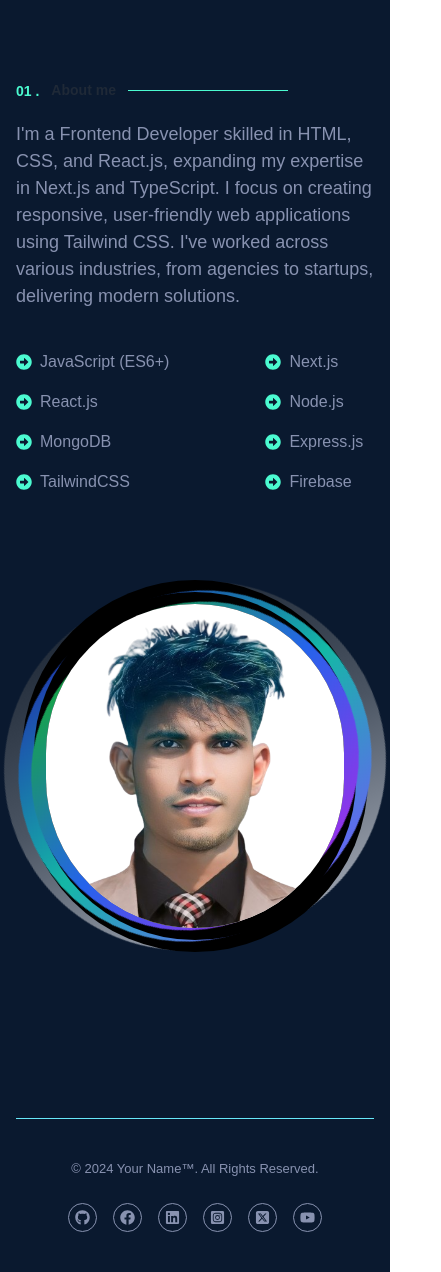
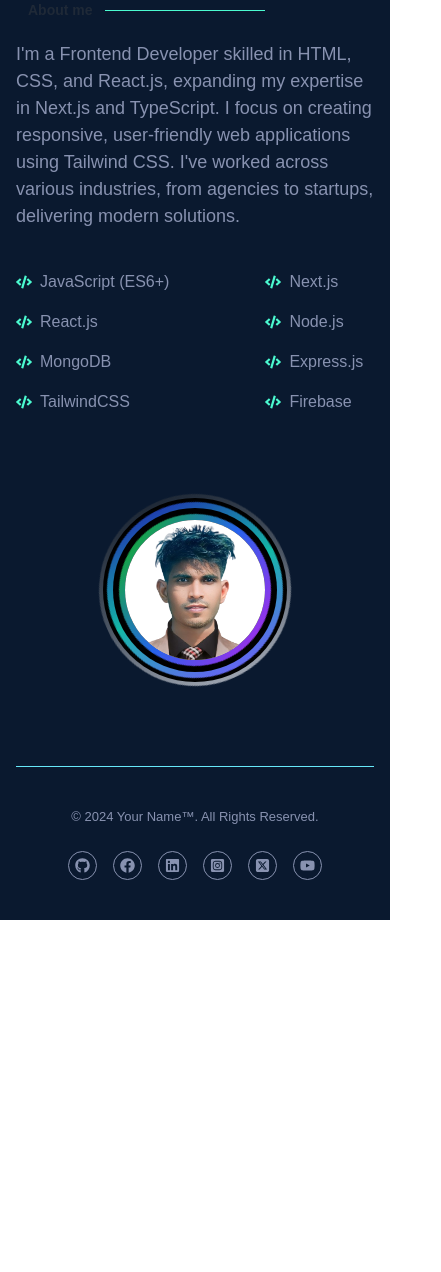
Before and after one commit to yeasinmiah1272001/devportfolio, a React (Vite) app: page /about in a window 390 px wide. Shown: the whole page, 441 px wide, since content can reach past the window. After the commit the page ends 920 px from the top, so only its background shows below. Built offline with nearby package versions, Linux system fonts and the light colour scheme.

Commit message:
full responsive

```diff
--- a/src/Component/About/About.jsx
+++ b/src/Component/About/About.jsx
@@ -1,4 +1,5 @@
-import { FaArrowAltCircleRight } from "react-icons/fa";
+import { FaCode } from "react-icons/fa";
+
 import Container from "../Container/Container";
 import SectionTitle from "../SectionTitle/SectionTitle";
 import { yeasin } from "../../assets";
@@ -7,8 +8,8 @@ import AnimatedBorder from "../AnimatedBorder/AnimatedBorder";
 const About = () => {
   return (
     <div>
-      <Container id="about" className="py-20 lg:px-20">
-        <SectionTitle titleNo={"01 ."} title={"About me"} />
+      <Container id="about" className=" lg:px-20">
+        <SectionTitle title={"About me"} />
         <div className="flex flex-col lg:flex-row justify-between items-center lg:items-start gap-10 lg:gap-20">
           {/* Left Side - Text and Skills */}
           <div className="lg:w-2/3 w-full">
@@ -24,25 +25,25 @@ const About = () => {
               {/* Left List - Skills */}
               <div className="space-y-4">
                 <div className="flex gap-2 items-center">
-                  <FaArrowAltCircleRight className="text-designColor" />
+                  <FaCode className="text-designColor" />
                   <a href="" className="hover:text-lightText text-darkText">
                     JavaScript (ES6+)
                   </a>
                 </div>
                 <div className="flex gap-2 items-center">
-                  <FaArrowAltCircleRight className="text-designColor" />
+                  <FaCode className="text-designColor" />
                   <a href="" className="hover:text-lightText text-darkText">
                     React.js
                   </a>
                 </div>
                 <div className="flex gap-2 items-center">
-                  <FaArrowAltCircleRight className="text-designColor" />
+                  <FaCode className="text-designColor" />
                   <a href="" className="hover:text-lightText text-darkText">
                     MongoDB
                   </a>
                 </div>
                 <div className="flex gap-2 items-center">
-                  <FaArrowAltCircleRight className="text-designColor" />
+                  <FaCode className="text-designColor" />
                   <a href="" className="hover:text-lightText text-darkText">
                     TailwindCSS
                   </a>
@@ -52,25 +53,25 @@ const About = () => {
               {/* Right List - More Skills */}
               <div className="space-y-4">
                 <div className="flex gap-2 items-center">
-                  <FaArrowAltCircleRight className="text-designColor" />
+                  <FaCode className="text-designColor" />
                   <a href="" className="hover:text-lightText text-darkText">
                     Next.js
                   </a>
                 </div>
                 <div className="flex gap-2 items-center">
-                  <FaArrowAltCircleRight className="text-designColor" />
+                  <FaCode className="text-designColor" />
                   <a href="" className="hover:text-lightText text-darkText">
                     Node.js
                   </a>
                 </div>
                 <div className="flex gap-2 items-center">
-                  <FaArrowAltCircleRight className="text-designColor" />
+                  <FaCode className="text-designColor" />
                   <a href="" className="hover:text-lightText text-darkText">
                     Express.js
                   </a>
                 </div>
                 <div className="flex gap-2 items-center">
-                  <FaArrowAltCircleRight className="text-designColor" />
+                  <FaCode className="text-designColor" />
                   <a href="" className="hover:text-lightText text-darkText">
                     Firebase
                   </a>
--- a/src/Component/AnimatedBorder/AnimatedBorder.jsx
+++ b/src/Component/AnimatedBorder/AnimatedBorder.jsx
@@ -4,28 +4,32 @@ import { yeasin } from "../../assets";
 const AnimatedBorder = () => {
   return (
     <div className="flex items-center justify-center">
-      <div className="relative w-96 h-96 p-3">
+      <div className="relative w-48 h-48 sm:w-64 sm:h-64 md:w-80 md:h-80 lg:w-96 lg:h-96 p-2 sm:p-3">
         {/* Outer rotating border */}
         <div className="absolute inset-0 rounded-full animate-spin-slow">
           <div className="w-full h-full rounded-full bg-gradient-to-r from-gray-800 via-gray-600 to-gray-400 animate-gradient-x"></div>
         </div>
-        <div className="absolute inset-[6px] bg-black rounded-full"></div>
+        <div className="absolute inset-[4px] sm:inset-[6px] bg-black rounded-full"></div>
 
         {/* Middle rotating border */}
-        <div className="absolute inset-[12px] rounded-full animate-spin-reverse-slow">
+        <div className="absolute inset-[8px] sm:inset-[12px] rounded-full animate-spin-reverse-slow">
           <div className="w-full h-full rounded-full bg-gradient-to-r from-blue-800 via-teal-500 to-indigo-500 animate-gradient-xy"></div>
         </div>
-        <div className="absolute inset-[18px] bg-black rounded-full"></div>
+        <div className="absolute inset-[14px] sm:inset-[18px] bg-black rounded-full"></div>
 
         {/* Inner rotating border */}
-        <div className="absolute inset-[24px] rounded-full animate-spin-slower">
+        <div className="absolute inset-[20px] sm:inset-[24px] rounded-full animate-spin-slower">
           <div className="w-full h-full rounded-full bg-gradient-to-r from-green-600 via-blue-600 to-purple-600 animate-gradient-y"></div>
         </div>
-        <div className="absolute inset-[30px] bg-black rounded-full"></div>
+        <div className="absolute inset-[26px] sm:inset-[30px] bg-black rounded-full"></div>
 
         {/* Image container */}
-        <div className="absolute bg-white inset-[30px] rounded-full flex items-center justify-center overflow-hidden">
-          <img src={yeasin} alt="Center Image" className="rounded-full p-3" />
+        <div className="absolute bg-white inset-[26px] sm:inset-[30px] rounded-full flex items-center justify-center overflow-hidden">
+          <img
+            src={yeasin}
+            alt="Center Image"
+            className="rounded-full p-2 sm:p-3"
+          />
         </div>
       </div>
     </div>
--- a/src/Component/Banner/Banner.jsx
+++ b/src/Component/Banner/Banner.jsx
@@ -18,7 +18,7 @@ const Banner = () => {
       <LeftSiteNavbar></LeftSiteNavbar>
       <Container
         id="home"
-        className="py-10 md:py-20 flex flex-col gap-4 lg:gap-4 lg:px-20"
+        className="py-10 md:py-32 flex flex-col gap-4 lg:gap-4 lg:px-20"
       >
         <motion.div
           initial={{ y: 10, opacity: 0 }}
--- a/src/Component/Footer/Footer.jsx
+++ b/src/Component/Footer/Footer.jsx
@@ -1,22 +1,59 @@
-import React from 'react';
-import { FaFacebook, FaGithub, FaInstagramSquare, FaLinkedin, FaYoutube } from 'react-icons/fa';
-import Container from '../Container/Container';
-import { FaSquareXTwitter } from 'react-icons/fa6';
+import React from "react";
+import {
+  FaFacebook,
+  FaGithub,
+  FaInstagramSquare,
+  FaLinkedin,
+  FaYoutube,
+} from "react-icons/fa";
+import Container from "../Container/Container";
+import { FaSquareXTwitter } from "react-icons/fa6";
 
 const Fotter = () => {
   return (
     <Container className={"lg:gap-4 lg:px-20"}>
       <footer className="mt-20 flex flex-col lg:flex-row items-center justify-between py-10 border-t border-cyan-300 ">
-                        <span className="lg:text-[14px] text-[13px] text-darkText" >© 2024 <a>Your Name™</a>. All Rights Reserved.</span>
-                        <div className='flex items-center gap-4 lg:mt-0 mt-6'>
-                              <a href="https://github.com/shahin-alom82" className='text-darkText border border-darkText py-1.5 px-1.5 rounded-full'><FaGithub size={15} /></a>
-                              <a href="https://www.facebook.com/mdshahinalom.mdshahinalom.92" className='text-darkText border border-darkText py-1.5 px-1.5 rounded-full'><FaFacebook size={15} /></a>
-                              <a href="https://www.linkedin.com/in/md-shahin-alom-004797328/" className='text-darkText border border-darkText py-1.5 px-1.5 rounded-full'><FaLinkedin size={15} /></a>
-                              <a href="https://www.instagram.com/sa3511371/" className='text-darkText border border-darkText py-1.5 px-1.5 rounded-full'><FaInstagramSquare size={15} /></a>
-                              <a href="https://x.com/ShahinAlom60364" className='text-darkText border border-darkText py-1.5 px-1.5 rounded-full'><FaSquareXTwitter size={15} /></a>
-                              <a href="https://www.youtube.com/" className='text-darkText border border-darkText py-1.5 px-1.5 rounded-full'><FaYoutube size={15} /></a>
+        <span className="lg:text-[14px] text-[13px] text-darkText">
+          © 2024 <a>Your Name™</a>. All Rights Reserved.
+        </span>
+        <div className="flex items-center gap-4 lg:mt-0 mt-6">
+          <a
+            href="https://github.com/yeasinmiah1272001"
+            className="text-darkText border border-darkText py-1.5 px-1.5 rounded-full"
+          >
+            <FaGithub size={15} />
+          </a>
+          <a
+            href="https://www.facebook.com/ysm.yasin.5"
+            className="text-darkText border border-darkText py-1.5 px-1.5 rounded-full"
+          >
+            <FaFacebook size={15} />
+          </a>
+          <a
+            href="https://www.linkedin.com/in/yeasin-miah-198b5829a/"
+            className="text-darkText border border-darkText py-1.5 px-1.5 rounded-full"
+          >
+            <FaLinkedin size={15} />
+          </a>
+          <a
+            href="https://www.linkedin.com/in/yeasin-miah-198b5829a/"
+            className="text-darkText border border-darkText py-1.5 px-1.5 rounded-full"
+          >
+            <FaInstagramSquare size={15} />
+          </a>
+          <a
+            href="https://www.linkedin.com/in/yeasin-miah-198b5829a/"
+            className="text-darkText border border-darkText py-1.5 px-1.5 rounded-full"
+          >
+            <FaSquareXTwitter size={15} />
+          </a>
+          <a
+            href="https://www.linkedin.com/in/yeasin-miah-198b5829a/"
+            className="text-darkText border border-darkText py-1.5 px-1.5 rounded-full"
+          >
+            <FaYoutube size={15} />
+          </a>
         </div>
-
       </footer>
     </Container>
   );
--- a/src/Component/Header/Header.jsx
+++ b/src/Component/Header/Header.jsx
@@ -27,7 +27,7 @@ const Header = () => {
   };
 
   return (
-    <div className="h-20 shadow-lg shadow-designColor/10 px-4 lg:px-20 sticky top-0 z-50 bg-[#0A192F]">
+    <div className="h-20 shadow-lg overflow-hidden shadow-designColor/10 px-4 lg:px-20  fixed w-full top-0 z-30 bg-[#0A192F]">
       <div className="max-w-[1440px] mx-auto flex items-center h-full justify-between">
         {/* Logo */}
         <img src={logo} alt="logo" className="h-24 py-3 w-28 cursor-pointer" />
--- a/src/Component/Home/Home.jsx
+++ b/src/Component/Home/Home.jsx
@@ -14,6 +14,7 @@ const Home = () => {
     <main className="font-fontFamily min-h-screen overflow-hidden  text-lightText">
       <Design />
       <Header />
+
       <Banner />
       <About />
       <Skils />
--- a/src/Component/LeftSiteNavbar/LeftSiteNavbar.jsx
+++ b/src/Component/LeftSiteNavbar/LeftSiteNavbar.jsx
@@ -6,7 +6,7 @@ import { IoLogoGithub } from "react-icons/io";
 
 const LeftSiteNavbar = () => {
   return (
-    <div className="fixed hidden md:block mt-20 px-8">
+    <div className="fixed hidden md:block mt-32 px-8">
       <ul className="space-y-6 ">
         <div className="border border-gray-500 px-2 py-2 rounded-full hover:border hover:border-designColor hover:text-designColor duration-500 cursor-pointer">
           <a href="https://github.com/yeasinmiah1272001">
--- a/src/Component/Other/Other.jsx
+++ b/src/Component/Other/Other.jsx
@@ -297,7 +297,7 @@ const OtherSection = () => {
       </h1>
 
       {/* Tabs */}
-      <div className="flex justify-center mt-8 gap-6">
+      <div className="hidden md:flex mx-auto items-center justify-center mt-8 gap-6">
         {["All", "Full Stack", "Frontend", "Design"].map((category) => (
           <button
             key={category}
@@ -308,14 +308,13 @@ const OtherSection = () => {
             className={`px-4 py-2 rounded-lg text-lg font-semibold transition-all ${
               selectedCategory === category
                 ? "bg-designColor text-black"
-                : " text-lightText border border-designColor"
+                : "text-lightText border border-designColor"
             }`}
           >
             {category}
           </button>
         ))}
       </div>
-
       {/* Portfolio items */}
       <div className="max-w-[1200px] mx-auto mt-12 grid grid-cols-1 md:grid-cols-2 lg:grid-cols-3 gap-10">
         {portfolioToDisplay.map((project, index) => (
--- a/src/Component/Projects/Projects.jsx
+++ b/src/Component/Projects/Projects.jsx
@@ -123,7 +123,7 @@ const projects = [
 
 const Projects = () => {
   return (
-    <section id="projects" className="py-16 bg-[#0A192F]">
+    <section id="projects" className=" py-5 bg-[#0A192F]">
       <div className="container mx-auto px-4">
         {/* Section Title */}
         <div className="text-center mb-12">
```
Also changed, not shown: src/Component/Test/Test.jsx (+1 -1 lines). Lines whose indentation alone changed are shown as unchanged.
